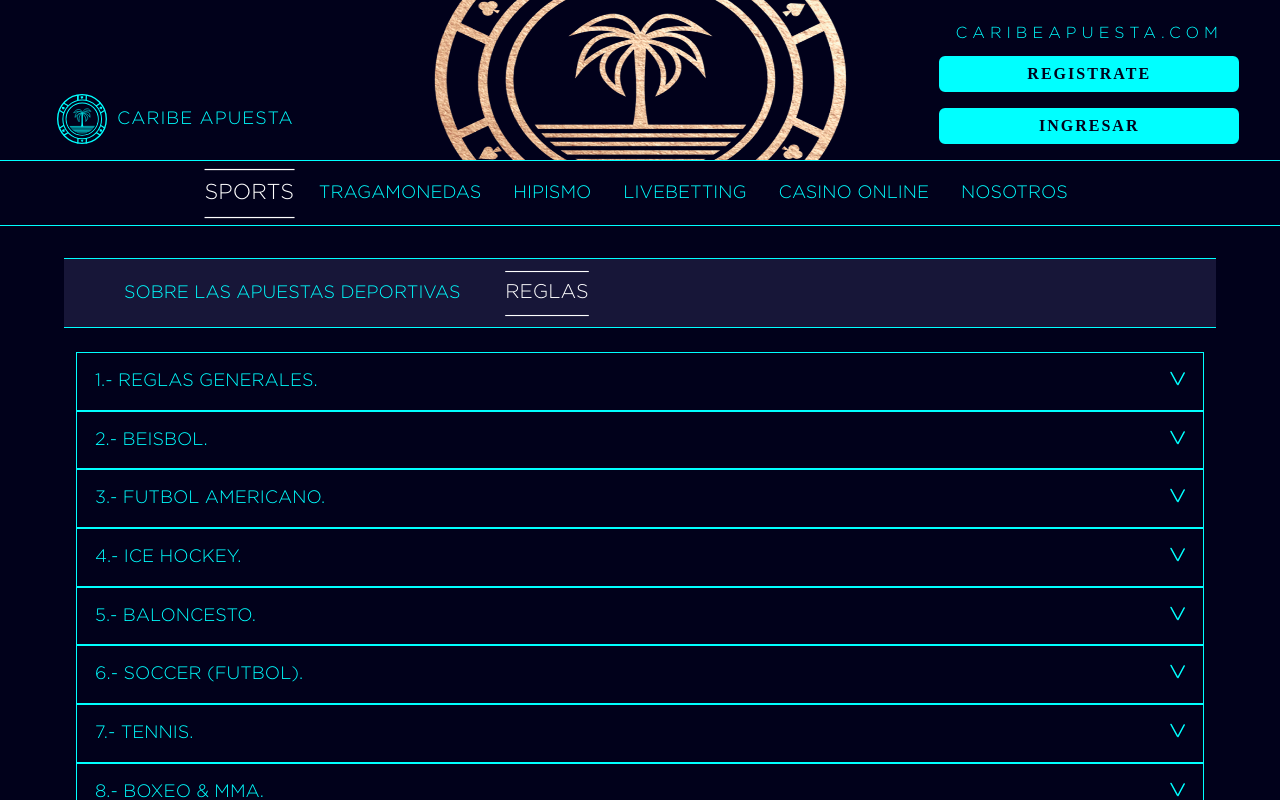
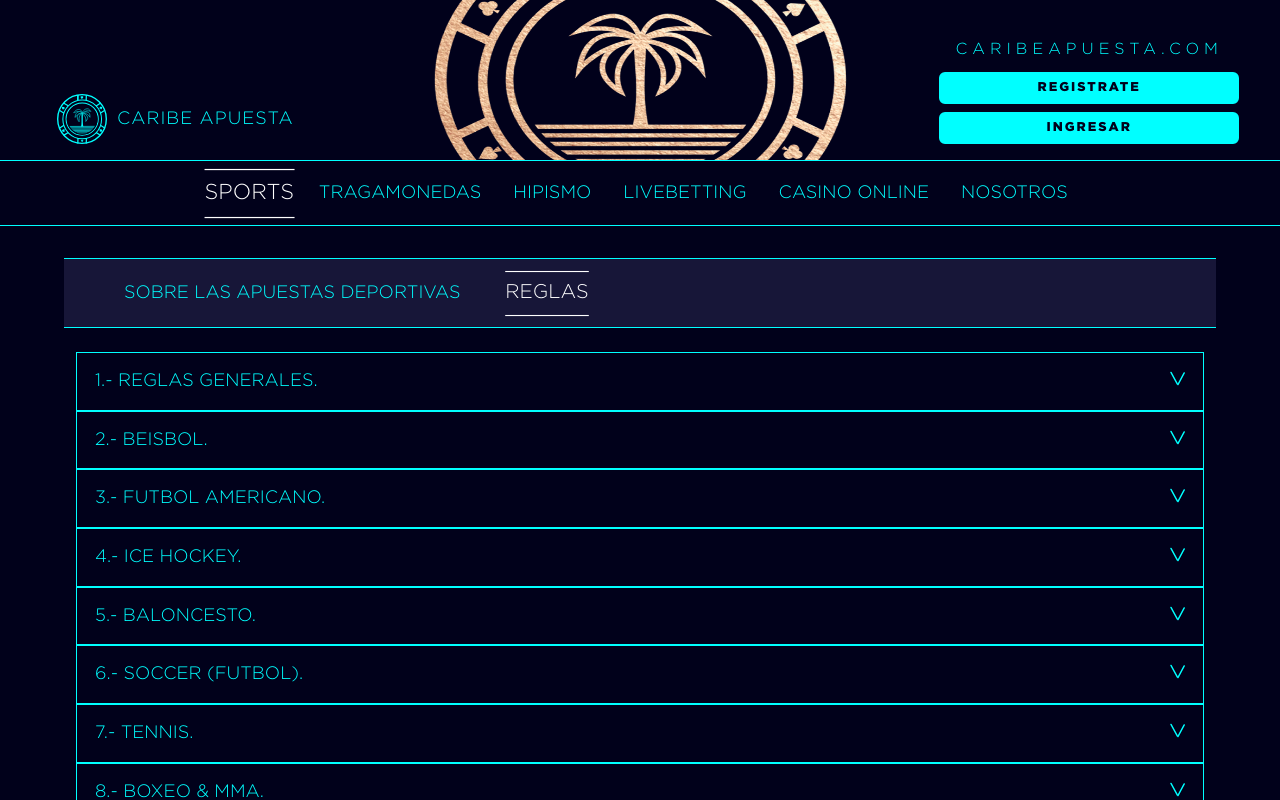
Before and after one commit to CaribeApuestas/ProductionWebCaribe, a Next.js app: page /Sports/Rules in a window 1280 px wide. Shown: the top 800 px of the page. Built offline with nearby package versions, Linux system fonts and the light colour scheme; a web font is replaced by a local one.

Commit message:
Fix: FontFamily on preLogin and parlays for parleys on sport rules and Casino rules

```diff
--- a/src/app/(routes)/Sports/Rules/page.tsx
+++ b/src/app/(routes)/Sports/Rules/page.tsx
@@ -64,7 +64,7 @@ export default function Rules() {
                     <span>1.15</span> - Cada cliente es totalmente responsable por mantener la confidencialidad de su cuenta de apuestas, y debe hacer el esfuerzo para prevenir el uso de su cuenta personal por terceros.
                 </p>
                 <p>
-                    <span>1.16</span> - Se prohíben los parlays del mismo equipo donde se le apuesta a la línea de diferencia de puntos (pointspread) y a la línea de dinero. Las apuestas múltiples no se aceptan donde el resultado de una parte de la apuesta contribuye con el resultado de la otra (jugadas correlacionadas).
+                    <span>1.16</span> - Se prohíben los parleys del mismo equipo donde se le apuesta a la línea de diferencia de puntos (pointspread) y a la línea de dinero. Las apuestas múltiples no se aceptan donde el resultado de una parte de la apuesta contribuye con el resultado de la otra (jugadas correlacionadas).
                 </p>
                 <p>
                     <span>1.17</span> - La calificación de las apuestas será realizada luego de que el evento haya finalizado. El ganador de un evento o juego se determinará en la fecha en que el evento se lleve a cabo.
@@ -170,7 +170,7 @@ export default function Rules() {
                     </li>
                     <li>
                         <p>
-                            <span>2.7.5</span> - En el caso de que tenga en su ticket un lanzador que no comenzó el juego las jugadas directas serán anuladas y el dinero apostado será devuelto. Los parlays serán recalculados sin esta selección.
+                            <span>2.7.5</span> - En el caso de que tenga en su ticket un lanzador que no comenzó el juego las jugadas directas serán anuladas y el dinero apostado será devuelto. Los parleys serán recalculados sin esta selección.
                         </p>
                     </li>
                     <li>
@@ -2203,7 +2203,7 @@ export default function Rules() {
                     </li>
                     <li>
                         <p>
-                            <span>11.10.2</span>. - En el caso de que se produzca un empate, el ganador será el jugador con la puntuación más baja en la ronda final. Si el empate persiste, las apuestas a la línea de dinero serán reembolsadas y los parlays serán recalculados.
+                            <span>11.10.2</span>. - En el caso de que se produzca un empate, el ganador será el jugador con la puntuación más baja en la ronda final. Si el empate persiste, las apuestas a la línea de dinero serán reembolsadas y los parleys serán recalculados.
                         </p>
                     </li>
                     <li>
@@ -2374,7 +2374,7 @@ export default function Rules() {
                     <span>13.3</span>. - Todos los partidos de rugby deben durar al menos 80 minutos para que sean válidos, excepto los partidos de pretemporada, que están programados para durar menos.
                 </p>
                 <p>
-                    <span>13.4</span>. - Si un partido de rugby se aplaza durante más de 48 horas respecto a su hora de inicio original, todas las apuestas de ese partido se considerarán anuladas/no válidas y se devolverá a su cuenta la cantidad apostada y los parlays serán recalculados.
+                    <span>13.4</span>. - Si un partido de rugby se aplaza durante más de 48 horas respecto a su hora de inicio original, todas las apuestas de ese partido se considerarán anuladas/no válidas y se devolverá a su cuenta la cantidad apostada y los parleys serán recalculados.
                 </p>
                 <p>
                     <span>13.5</span>. - Las apuestas se evaluarán según el resultado final de un evento (tiempo regular o tiempo extra dependiendo del caso
--- a/src/app/_ui/Login/styles.module.css
+++ b/src/app/_ui/Login/styles.module.css
@@ -11,27 +11,31 @@
     font-size: 1rem;
     text-align: center;
     letter-spacing: 5px;
-    font-weight: 400;
-    color: #0ff;
+    font-weight: 500;
 }
 
 .prevLogin_linksContainer {
     display: flex;
     flex-direction: column;
-    gap: 1em;
+    gap: .5em;
     flex-wrap: wrap;
     width: 100%;
     max-width: 300px;
 }
 
 .prevLogin_links {
+    font-size: .8rem;
+    display: flex;
+    justify-content: center;
+    align-items: center;
+
+
     background-color: #0ff;
     border-radius: 6px;
     letter-spacing: 2px;
-    height: 36px;
+    height: 32px;
     border: 2px solid #0ff;
     cursor: pointer;
-    font-family: "gotham-black";
     font-weight: 700;
     color: #01011b;
     text-align: center;
@@ -41,6 +45,10 @@
     line-height: 2;
     box-sizing: border-box;
     text-decoration: none;
+    font-size: .8rem;
+    display: flex;
+    justify-content: center;
+    align-items: center;
 }
 
 .prevLogin_links:hover {
--- a/src/app/layout.tsx
+++ b/src/app/layout.tsx
@@ -4,8 +4,6 @@ import "./_ui/globals.css";
 import 'normalize.css/normalize.css';
 import "slick-carousel/slick/slick.css";
 import "slick-carousel/slick/slick-theme.css";
-import SessionAuthProvider from "@/context/SessionAuthProvider";
-import QueryProvider from "@/context/QueryProvider";
 import { Menu } from "./_ui/Menu";
 import { TopHeader } from "./_ui/TopHeader";
 import { StampsContainer } from "./_ui/StampsContainer";
@@ -52,8 +50,6 @@ export default function RootLayout({
   return (
     <html lang="es">
       <body className={`${gotham.className} antialiased`} >
-        <SessionAuthProvider> {/* nextAuth on client component */}
-          <QueryProvider > {/* React Query on client component */}
             <header>
               <TopHeader />
               <Menu />
@@ -75,8 +71,6 @@ export default function RootLayout({
             </footer>
             {/* Agregamos el nodo para el modal */}
             <div id="modal-root"></div>
-          </QueryProvider>
-        </SessionAuthProvider>
       </body>
     </html>
   );
--- a/src/context/QueryProvider.tsx
+++ /dev/null
@@ -1,16 +0,0 @@
-"use client";
-import {
-    QueryClient,
-    QueryClientProvider,
-  } from '@tanstack/react-query'
-
-interface Props {
-  children: React.ReactNode;
-}
-// Create a client
-const queryClient = new QueryClient()
-
-const QueryProvider = ({ children }: Props) => {
-  return <QueryClientProvider client={queryClient}>{children}</QueryClientProvider>;
-};
-export default QueryProvider;
--- a/src/context/SessionAuthProvider.tsx
+++ /dev/null
@@ -1,11 +0,0 @@
-"use client";
-import { SessionProvider } from "next-auth/react";
-
-interface Props {
-  children: React.ReactNode;
-}
-
-const SessionAuthProvider = ({ children }: Props) => {
-  return <SessionProvider>{children}</SessionProvider>;
-};
-export default SessionAuthProvider;
```
Also changed, not shown: src/app/_types/next-auth.d.ts (deleted, +0 -16 lines), src/interceptors/axios.interceptor.ts (deleted, +0 -19 lines).
